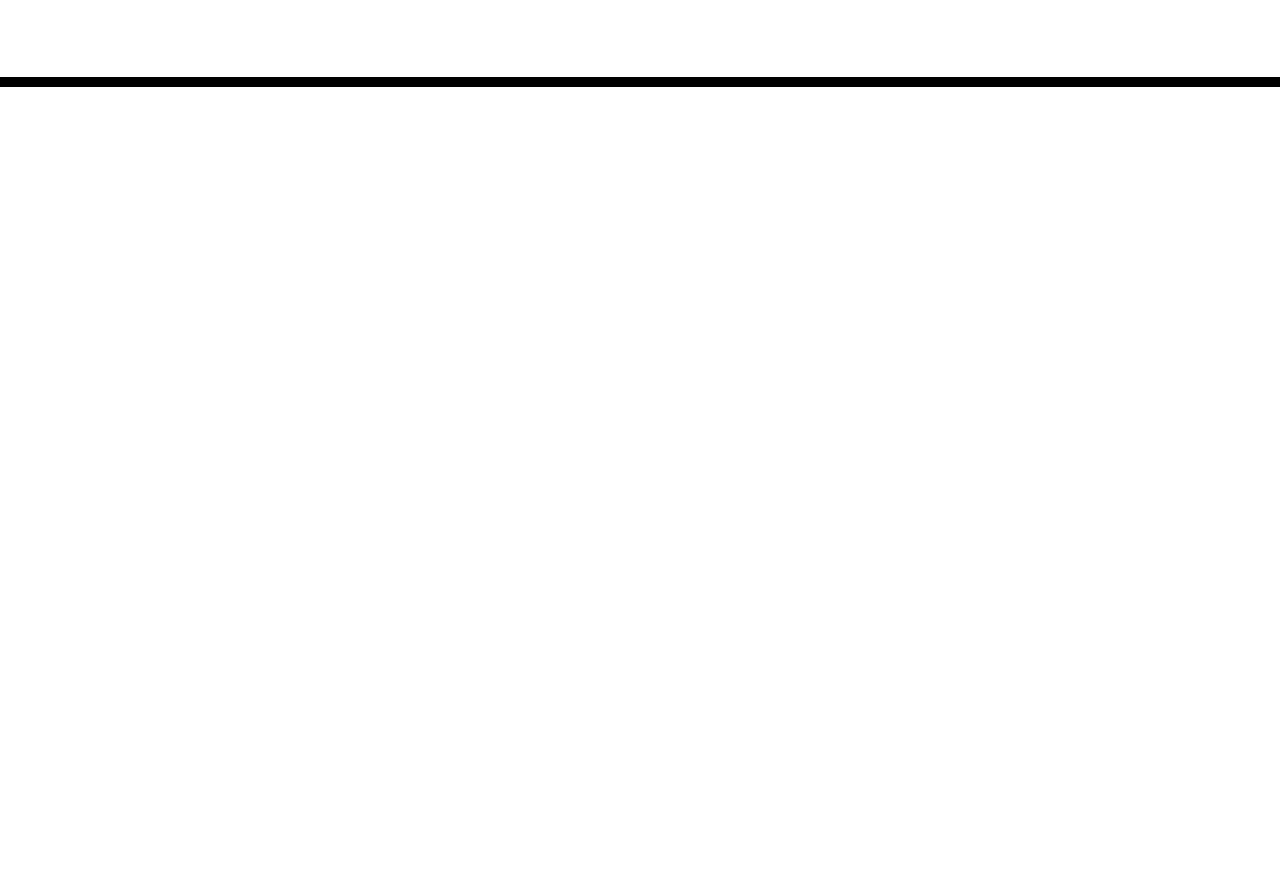
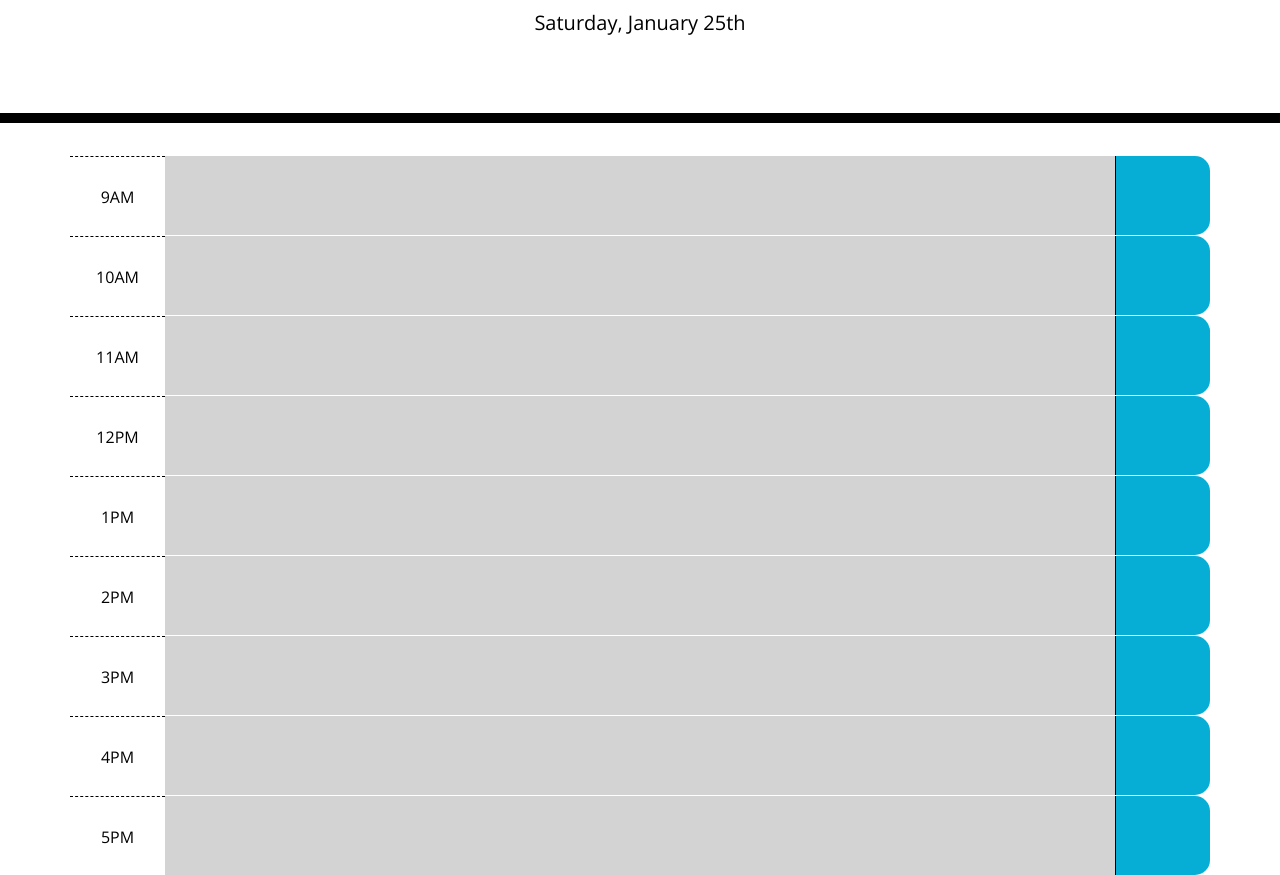
Before and after one commit to kapslock07/WorkDayScheduler, a plain HTML site: page index.html in a window 1280 px wide. Shown: the part 181-1056 px from the top of the page. Before the commit the page ends 800 px from the top, so only its background shows below. Drawn offline with nearby package versions, Linux system fonts and the light colour scheme.

Commit message:
added date to top of page

```diff
--- a/index.html
+++ b/index.html
@@ -21,7 +21,91 @@
     </header>
     <div class="container">
         <!-- Timeblocks go here -->
+        <div class="row time-block">
+            <div class="col-md-1 hour">
+                9AM
+            </div>
+            <div class="col-md-10 description past">
+            </div>
+            <div class="col-md-1 saveBtn">
+            </div>
+        </div>
+        <div class="row time-block">
+            <div class="col-md-1 hour">
+                10AM
+            </div>
+            <div class="col-md-10 description past">
+            </div>
+            <div class="col-md-1 saveBtn">
+            </div>
+        </div>
+        <div class="row time-block">
+            <div class="col-md-1 hour">
+                11AM
+            </div>
+            <div class="col-md-10 description past">
+            </div>
+            <div class="col-md-1 saveBtn">
+            </div>
+        </div>
+        <div class="row time-block">
+            <div class="col-md-1 hour">
+                12PM
+            </div>
+            <div class="col-md-10 description past">
+            </div>
+            <div class="col-md-1 saveBtn">
+            </div>
+        </div>
+        <div class="row time-block">
+            <div class="col-md-1 hour">
+                1PM
+            </div>
+            <div class="col-md-10 description past">
+            </div>
+            <div class="col-md-1 saveBtn">
+            </div>
+        </div>
+        <div class="row time-block">
+            <div class="col-md-1 hour">
+                2PM
+            </div>
+            <div class="col-md-10 description past">
+            </div>
+            <div class="col-md-1 saveBtn">
+            </div>
+        </div>
+        <div class="row time-block">
+            <div class="col-md-1 hour">
+                3PM
+            </div>
+            <div class="col-md-10 description past">
+            </div>
+            <div class="col-md-1 saveBtn">
+            </div>
+        </div>
+        <div class="row time-block">
+            <div class="col-md-1 hour">
+                4PM
+            </div>
+            <div class="col-md-10 description past">
+            </div>
+            <div class="col-md-1 saveBtn">
+            </div>
+        </div>
+        <div class="row time-block">
+            <div class="col-md-1 hour">
+                5PM
+            </div>
+            <div class="col-md-10 description past">
+            </div>
+            <div class="col-md-1 saveBtn">
+            </div>
+        </div>
+
     </div>
+
+
 
     <script src="https://code.jquery.com/jquery-3.4.1.min.js"></script>
     <script src="https://cdnjs.cloudflare.com/ajax/libs/moment.js/2.24.0/moment.min.js"></script>
--- a/script.js
+++ b/script.js
@@ -0,0 +1,2 @@
+var today = moment().format("dddd, MMMM Do");
+$("#currentDay").text(today);
```
